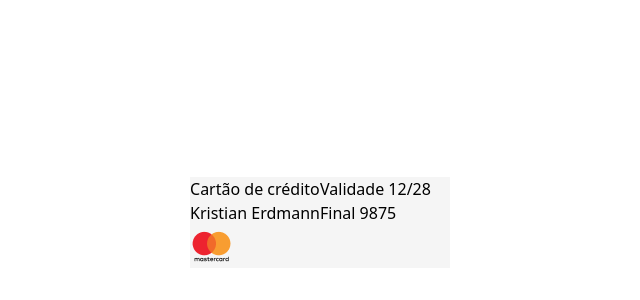
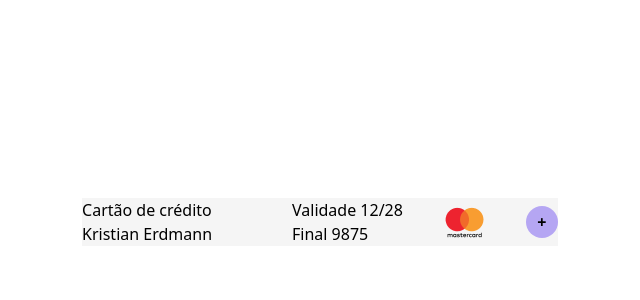
Before and after one commit to carlosbolzanell/Top-Care, a React (Vite) app: page / in a window 1280 px wide. Shown: the part 178-478 px from the top of the page, without its empty margins (320-960 px from the left). Built offline with nearby package versions, Linux system fonts and the light colour scheme; a web font is replaced by a local one.

Commit message:
criando components

```diff
--- a/src/Components/CartõesSalvos/CartoesSalvos.jsx
+++ b/src/Components/CartõesSalvos/CartoesSalvos.jsx
@@ -1,20 +1,18 @@
 const CartoesSalvos = () => {
     return (
-        <div className="grid grid-cols-2 bg-branco">
-            <div>
+        <div className="bg-branco flex flex-row items-center">
+            <div className="flex flex-col pr-20">
                 <p>Cartão de crédito</p>
                 <p>Kristian Erdmann</p>
             </div>
-            <div>
+            <div className="">
                 <p>Validade 12/28</p>
                 <p>Final 9875</p>
             </div>
-            <img src="./assets/logo-mastercard.png"></img>
-            <div>
-
-            </div>
+            <img src="./assets/logo-mastercard.png" className="px-10" alt="Mastercard Logo" />
+            <button className="bg-primaria rounded-full w-8 h-8 font-bold">+</button>
         </div>
-    )
+    );
 }
 
 export default CartoesSalvos;
```
